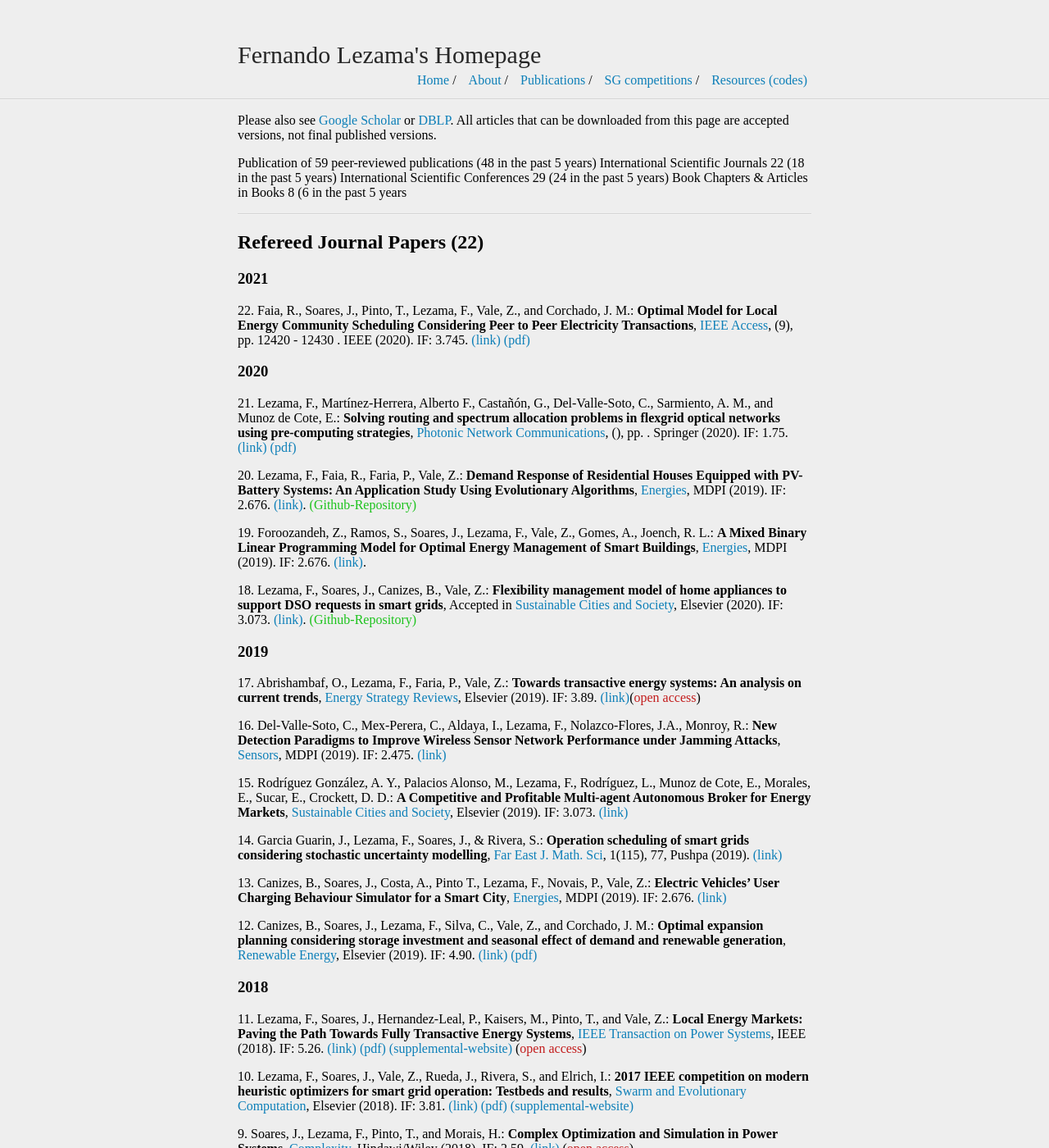
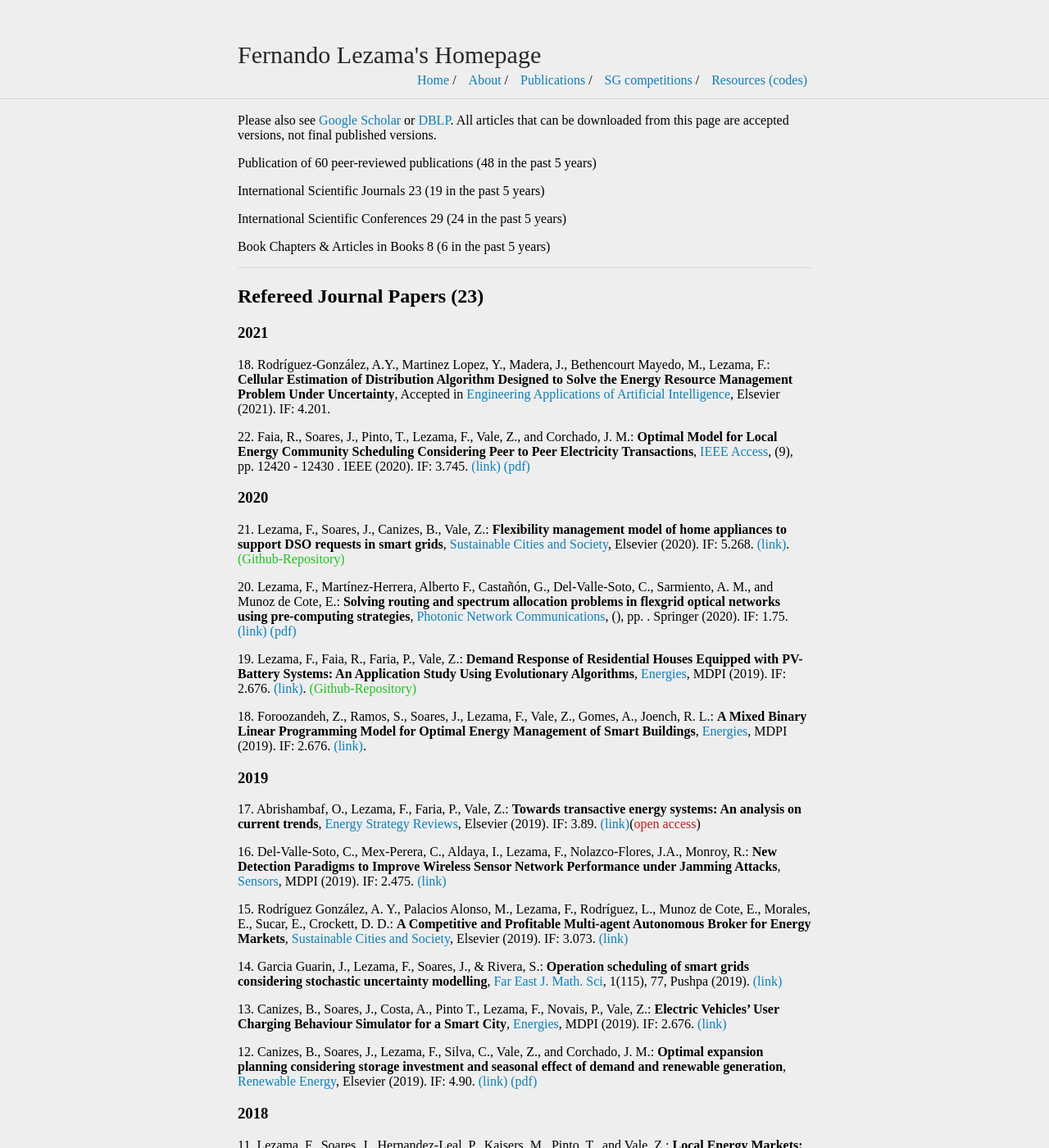
Before and after one commit to fernandolezama/fernandolezama.github.io, a Jekyll site: the page built from publication.md, in a window 1280 px wide and 1400 px high. Shown: the whole window at 82% size. Built offline with Jekyll 4.4.1, drawn with Linux system fonts in a browser that asks for light colours.

Commit message:
Update publication.md

```diff
--- a/publication.md
+++ b/publication.md
@@ -5,28 +5,34 @@ title: Fernando Lezama's Homepage
 
 Please also see [Google Scholar](https://scholar.google.com/citations?user=LIpiLCoAAAAJ&hl=es) or [DBLP](https://dblp.uni-trier.de/pers/hd/l/Lezama:Fernando). All articles that can be downloaded from this page are accepted versions, not final published versions.
 
-Publication of 59 peer-reviewed publications (48 in the past 5 years)
-International Scientific Journals	22	(18 in the past 5 years)
+Publication of 60 peer-reviewed publications (48 in the past 5 years)
+
+International Scientific Journals	23	(19 in the past 5 years)
+
 International Scientific Conferences	29	(24 in the past 5 years)
-Book Chapters & Articles in Books	8	(6 in the past 5 years
+
+Book Chapters & Articles in Books	8	(6 in the past 5 years)
 
 ---
 
-## Refereed Journal Papers (22)
+## Refereed Journal Papers (23)
 
 ### 2021
+
+18\. Rodríguez-González, A.Y., Martinez Lopez, Y., Madera, J., Bethencourt Mayedo, M., Lezama, F.: **Cellular Estimation of Distribution Algorithm Designed to Solve the Energy Resource Management Problem Under Uncertainty**, Accepted in [Engineering Applications of Artificial Intelligence](https://www.journals.elsevier.com/engineering-applications-of-artificial-intelligence), Elsevier (2021). IF: 4.201.
 
 22\. Faia, R., Soares, J., Pinto, T., Lezama, F., Vale, Z., and Corchado, J. M.: **Optimal Model for Local Energy Community Scheduling Considering Peer to Peer Electricity Transactions**, [IEEE Access](https://ieeexplore.ieee.org/xpl/RecentIssue.jsp?punumber=6287639), (9), pp. 12420 - 12430 . IEEE (2020). IF: 3.745. [(link)](https://ieeexplore.ieee.org/document/9319858) [(pdf)]()
 
 ### 2020
 
-21\. Lezama, F., Martínez-Herrera, Alberto F., Castañón, G., Del-Valle-Soto, C., Sarmiento, A. M., and Munoz de Cote, E.: **Solving routing and spectrum allocation problems in flexgrid optical networks using pre-computing strategies**, [Photonic Network Communications](https://link.springer.com/journal/11107), (), pp. . Springer (2020). IF: 1.75. [(link)](https://doi.org/10.1007/s11107-020-00918-4) [(pdf)]()
+21\. Lezama, F., Soares, J., Canizes, B., Vale, Z.: **Flexibility management model of home appliances to support DSO requests in smart grids**, [Sustainable Cities and Society](https://www.journals.elsevier.com/sustainable-cities-and-society), Elsevier (2020). IF: 5.268. [(link)](https://www.sciencedirect.com/science/article/pii/S2210670720300354). [<span style="color:#1dc31d;">(Github-Repository)</span>](https://github.com/fernandolezama/Flexibility-of-appliances-to-support-DSO-in-SG-SCS2019)
 
-20\. Lezama, F., Faia, R., Faria, P., Vale, Z.: **Demand Response of Residential Houses Equipped with PV-Battery Systems: An Application Study Using Evolutionary Algorithms**, [Energies](https://www.mdpi.com/journal/energies), MDPI (2019). IF: 2.676. [(link)](https://www.mdpi.com/1996-1073/13/10/2466). [<span style="color:#1dc31d;">(Github-Repository)</span>](https://github.com/fernandolezama/DR-of-Residential-Houses-Equipped-with-PV-BB-Systems-An-Application-Study-Using-EAs_Energies2020)
+20\. Lezama, F., Martínez-Herrera, Alberto F., Castañón, G., Del-Valle-Soto, C., Sarmiento, A. M., and Munoz de Cote, E.: **Solving routing and spectrum allocation problems in flexgrid optical networks using pre-computing strategies**, [Photonic Network Communications](https://link.springer.com/journal/11107), (), pp. . Springer (2020). IF: 1.75. [(link)](https://doi.org/10.1007/s11107-020-00918-4) [(pdf)]()
 
-19\. Foroozandeh, Z., Ramos, S., Soares, J., Lezama, F., Vale, Z., Gomes, A., Joench, R. L.: **A Mixed Binary Linear Programming Model for Optimal Energy Management of Smart Buildings**, [Energies](https://www.mdpi.com/journal/energies), MDPI (2019). IF: 2.676. [(link)](https://www.mdpi.com/1996-1073/13/7/1719).
+19\. Lezama, F., Faia, R., Faria, P., Vale, Z.: **Demand Response of Residential Houses Equipped with PV-Battery Systems: An Application Study Using Evolutionary Algorithms**, [Energies](https://www.mdpi.com/journal/energies), MDPI (2019). IF: 2.676. [(link)](https://www.mdpi.com/1996-1073/13/10/2466). [<span style="color:#1dc31d;">(Github-Repository)</span>](https://github.com/fernandolezama/DR-of-Residential-Houses-Equipped-with-PV-BB-Systems-An-Application-Study-Using-EAs_Energies2020)
 
-18\. Lezama, F., Soares, J., Canizes, B., Vale, Z.: **Flexibility management model of home appliances to support DSO requests in smart grids**, Accepted in [Sustainable Cities and Society](https://www.journals.elsevier.com/sustainable-cities-and-society), Elsevier (2020). IF: 3.073. [(link)](https://www.sciencedirect.com/science/article/pii/S2210670720300354). [<span style="color:#1dc31d;">(Github-Repository)</span>](https://github.com/fernandolezama/Flexibility-of-appliances-to-support-DSO-in-SG-SCS2019)
+18\. Foroozandeh, Z., Ramos, S., Soares, J., Lezama, F., Vale, Z., Gomes, A., Joench, R. L.: **A Mixed Binary Linear Programming Model for Optimal Energy Management of Smart Buildings**, [Energies](https://www.mdpi.com/journal/energies), MDPI (2019). IF: 2.676. [(link)](https://www.mdpi.com/1996-1073/13/7/1719).
+
 
 ### 2019
 
```
